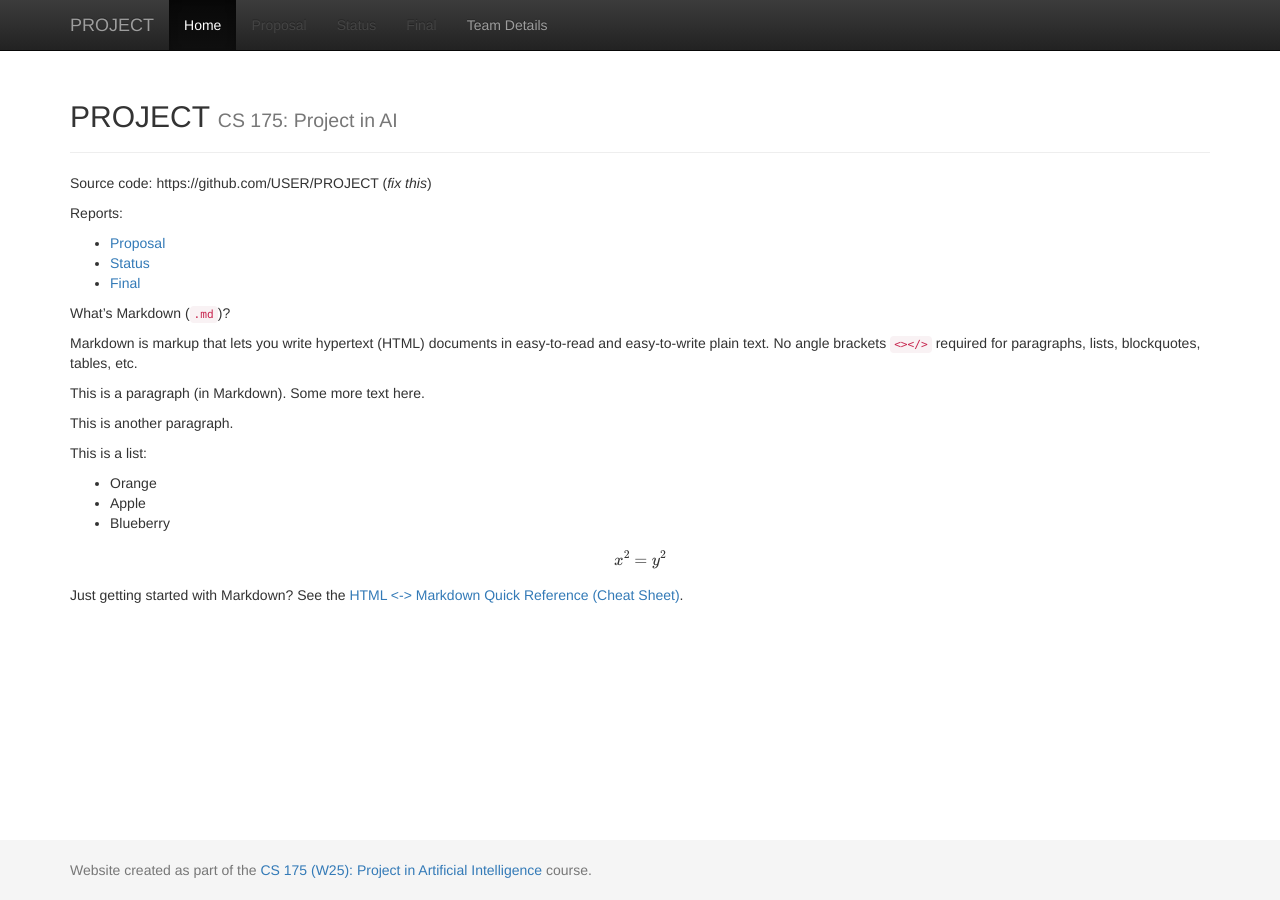
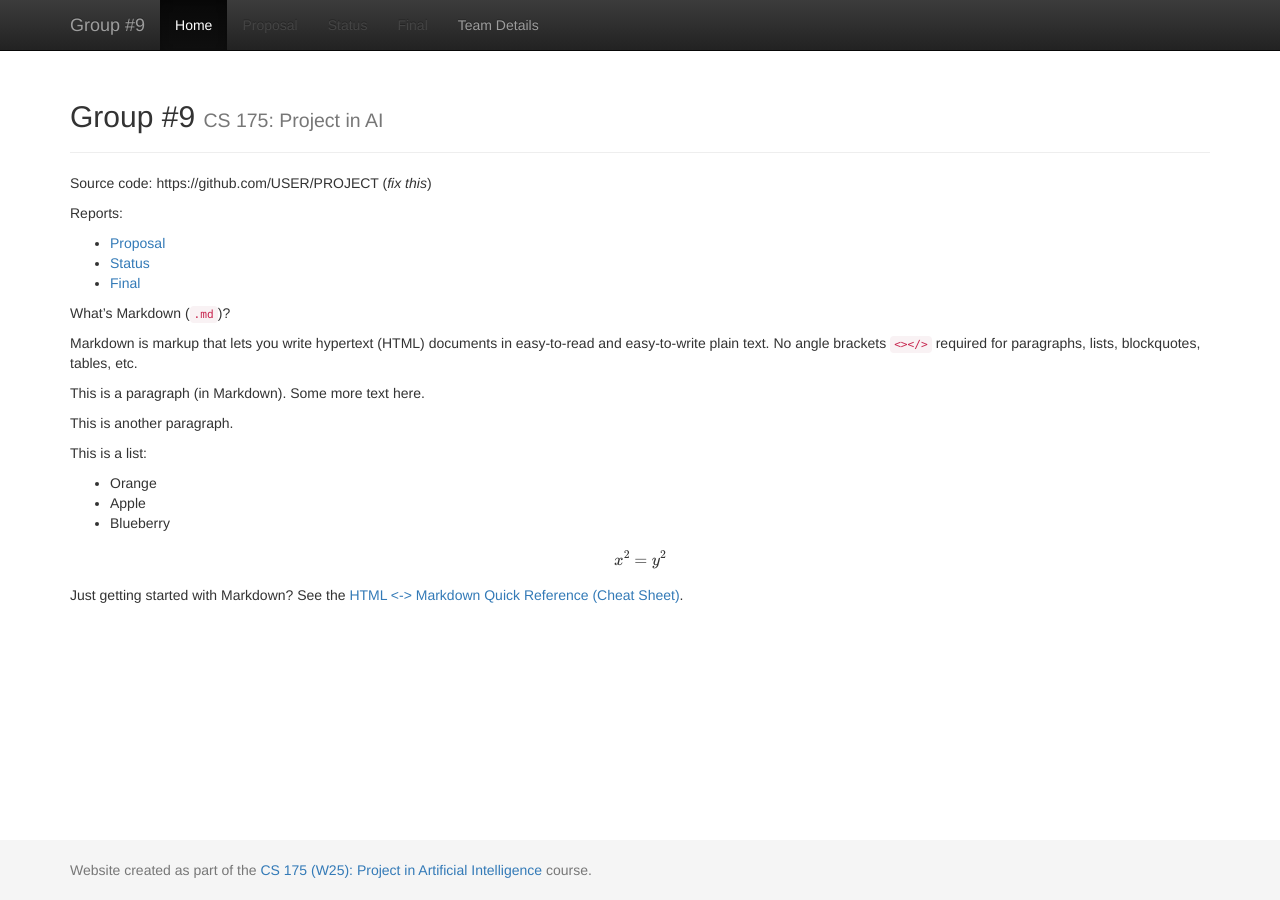
Before and after one commit to whygukin/Group-9, a Jekyll site: the page built from docs/index.md, in a window 1280 px wide. Built offline with Jekyll 4.4.1, drawn with Linux system fonts in a browser that asks for light colours; formulas are drawn with MathJax 3.

Commit message:
Updated _config.yml to include group project name

```diff
--- a/docs/_config.yml
+++ b/docs/_config.yml
@@ -1,7 +1,7 @@
 ###########
 # site.title
 
-title:    'PROJECT'
+title:    'Group #9'
 subtitle: 'CS 175: Project in AI'
 
 
```
